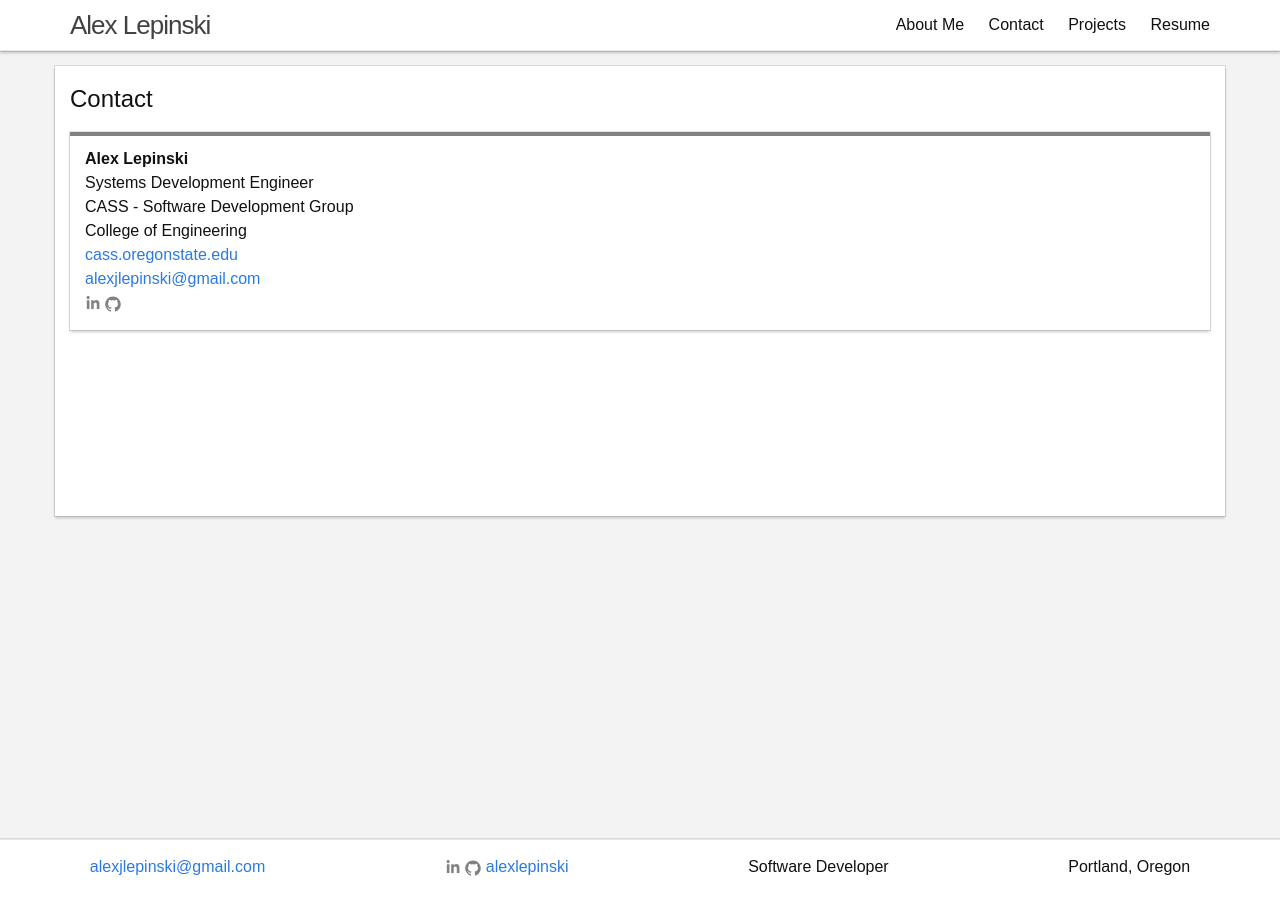
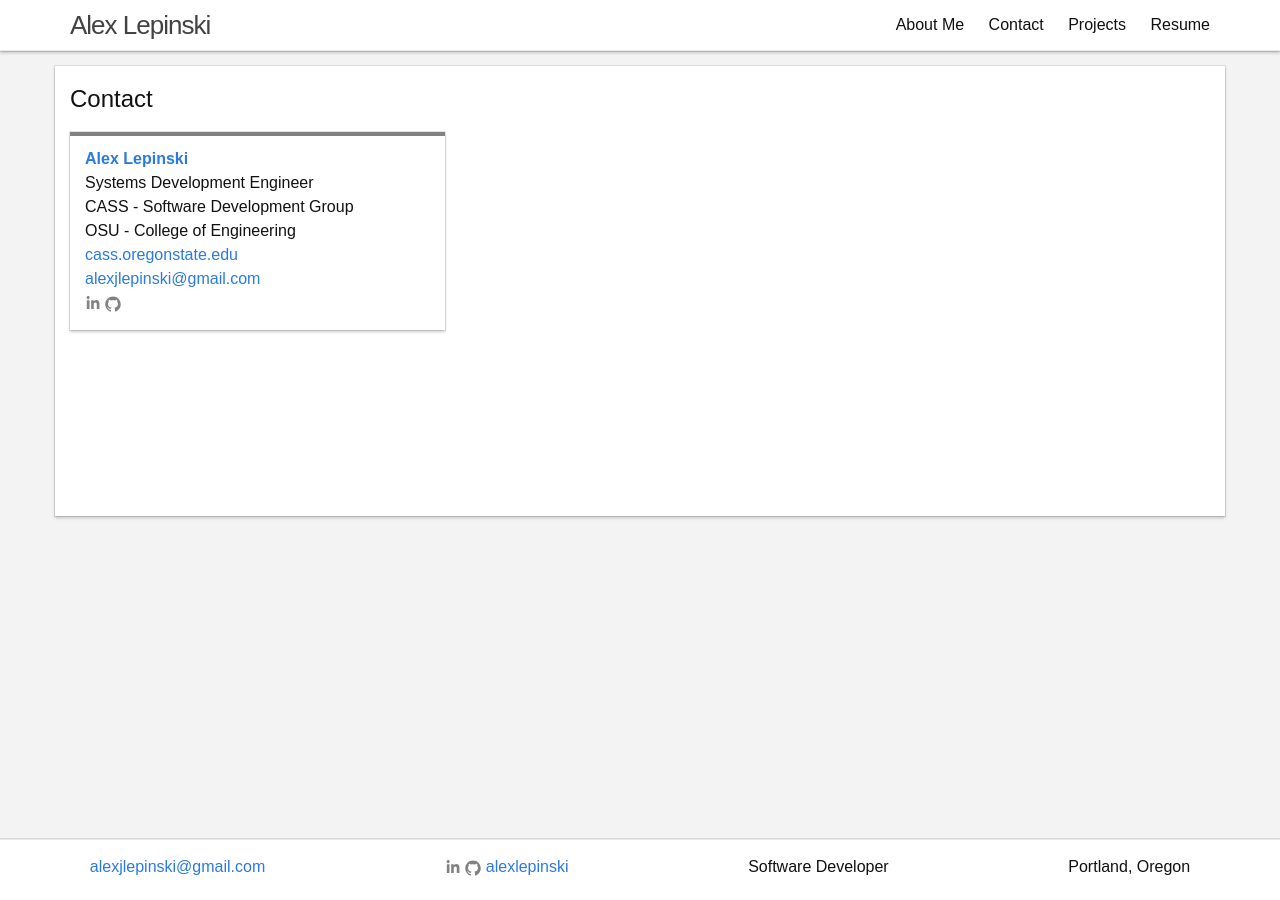
Before and after one commit to alexlepinski/alexlepinski.github.io, a Jekyll site: the page built from contact.html, in a window 1280 px wide. Built offline with Jekyll 4.4.1, drawn with Linux system fonts in a browser that asks for light colours.

Commit message:
added contact.vcf

```diff
--- a/_config.yml
+++ b/_config.yml
@@ -21,7 +21,6 @@ baseurl: "" # the subpath of your site, e.g. /blog
 url: alexlepinski.github.io" # the base hostname & protocol for your site, e.g. http://example.com
 github_username:  alexlepinski
 linkedin_username: alex-lepinski-722a0a129
-
 # Build settings
 markdown: kramdown
 
--- /dev/null
+++ b/_includes/vcf-contact.html
@@ -0,0 +1 @@
+<a href="/assets/{{ include.name }}">{{ include.description}}</a>
--- a/_sass/_custom.scss
+++ b/_sass/_custom.scss
@@ -61,3 +61,6 @@
     flex-grow: 2;
     max-width: 800px;
 }
+.contact .section {
+    max-width: 375px;
+}
--- a/contact.html
+++ b/contact.html
@@ -6,10 +6,10 @@ permalink: /contact/
 <div class="contact">
     <div class="section">
         <div class="body">
-            <strong>Alex Lepinski</strong><br>
+            <strong>{% include vcf-contact.html name="contact.vcf" description="Alex Lepinski" %}</strong><br>
             Systems Development Engineer<br>
             CASS - Software Development Group<br>
-            College of Engineering<br>
+            OSU - College of Engineering<br>
             <a href="http://cass.oregonstate.edu/">cass.oregonstate.edu</a>
             <div class="contact-links">
                 <a href="mailto:{{ site.email }}">{{ site.email }}</a>
@@ -22,6 +22,7 @@ permalink: /contact/
                     {% include icon-github.html username=site.github_username linktext="" %}
                 </div>
                 {% endif %}
+
             </div>
         </div>
     </div>
```
Also changed, not shown: 1 other file.
